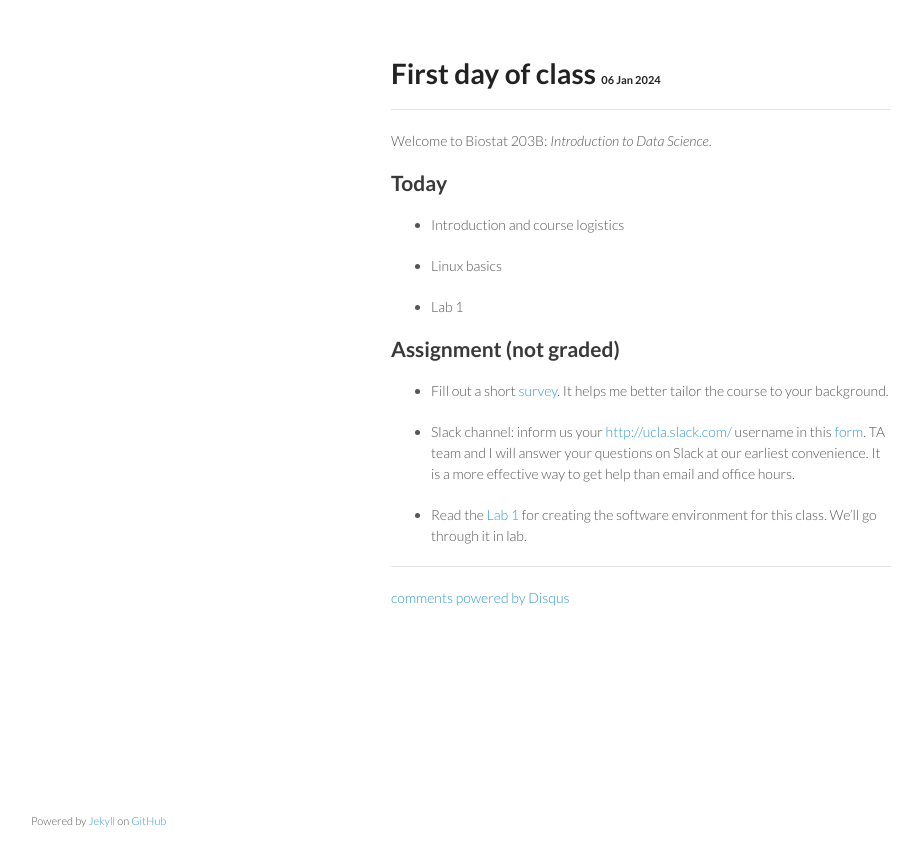
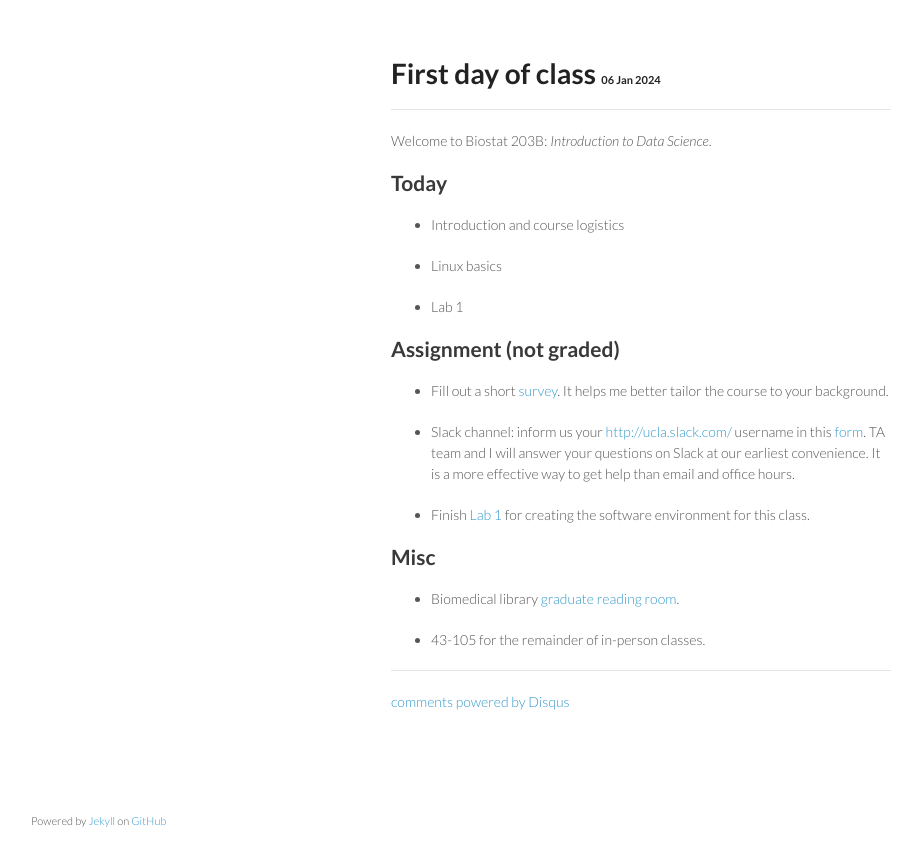
Before and after one commit to ucla-biostat-203b/2024winter, a Jekyll site: the page built from _posts/2024-01-06-lec80.md, in a window 1280 px wide. Shown: the top 866 px of the page, without its empty margins (179-1095 px from the left). Built offline with Jekyll 4.4.1, drawn with Linux system fonts in a browser that asks for light colours; comment, search, counter and statistics services are not loaded.

Commit message:
add links to announcement of first day of class

```diff
--- a/_posts/2024-01-06-lec80.md
+++ b/_posts/2024-01-06-lec80.md
@@ -20,4 +20,10 @@ Welcome to Biostat 203B: *Introduction to Data Science*.
 
 * Slack channel: inform us your <http://ucla.slack.com/> username in this [form](https://forms.gle/eC6RNTGoQTFNt1Jd8). TA team and I will answer your questions on Slack at our earliest convenience. It is a more effective way to get help than email and office hours.
 
-* Read the [Lab 1](https://ucla-biostat-203b.github.io/2024winter/labs/lab01/lab01.html) for creating the software environment for this class. We'll go through it in lab.
+* Finish [Lab 1](https://ucla-biostat-203b.github.io/2024winter/labs/lab01/lab01.html) for creating the software environment for this class.
+
+## Misc
+
+* Biomedical library [graduate reading room](https://www.library.ucla.edu/help/services-resources/graduate-reading-room/).
+
+* 43-105 for the remainder of in-person classes.
```
Also changed, not shown: _posts/2024-01-09-lec1.md (+1 -1 lines), schedule/schedule-lec1.md (+1 -1 lines), schedule/schedule-lec80.md (+2 -2 lines).
